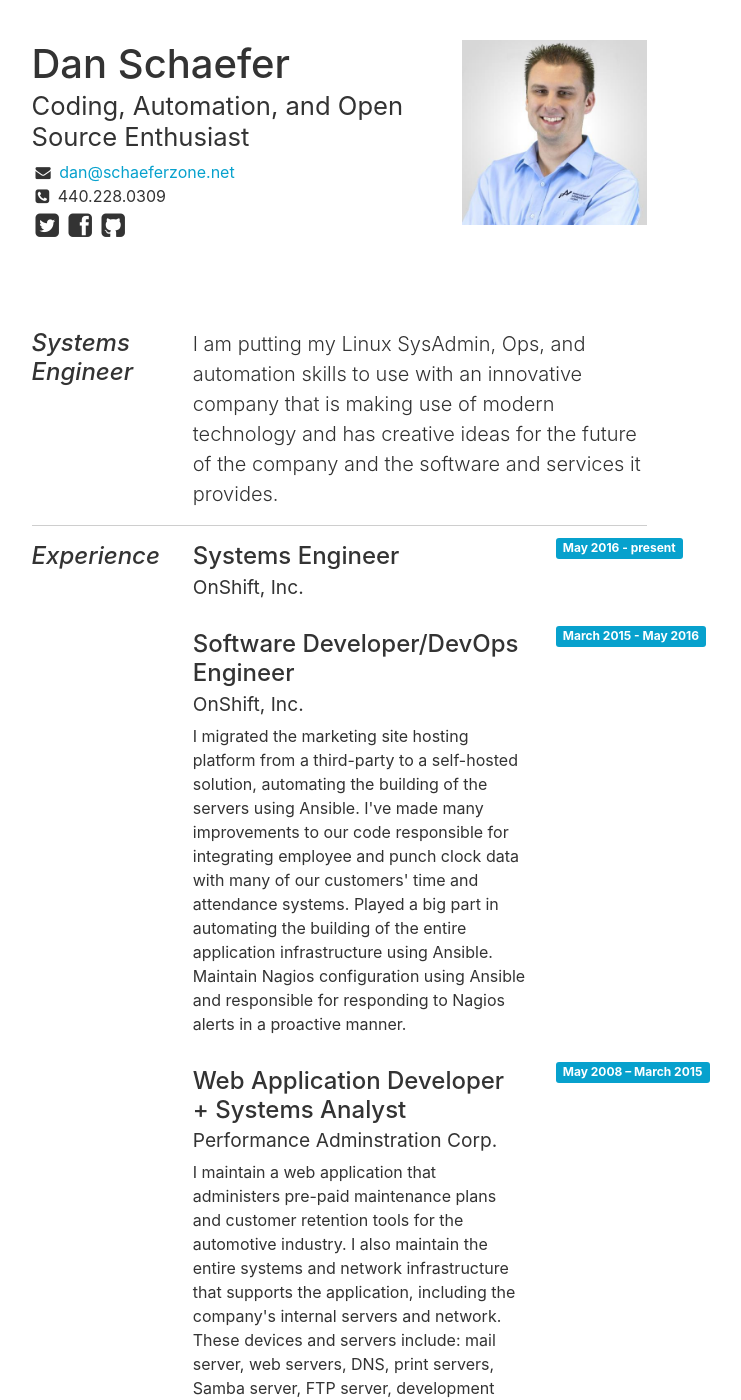
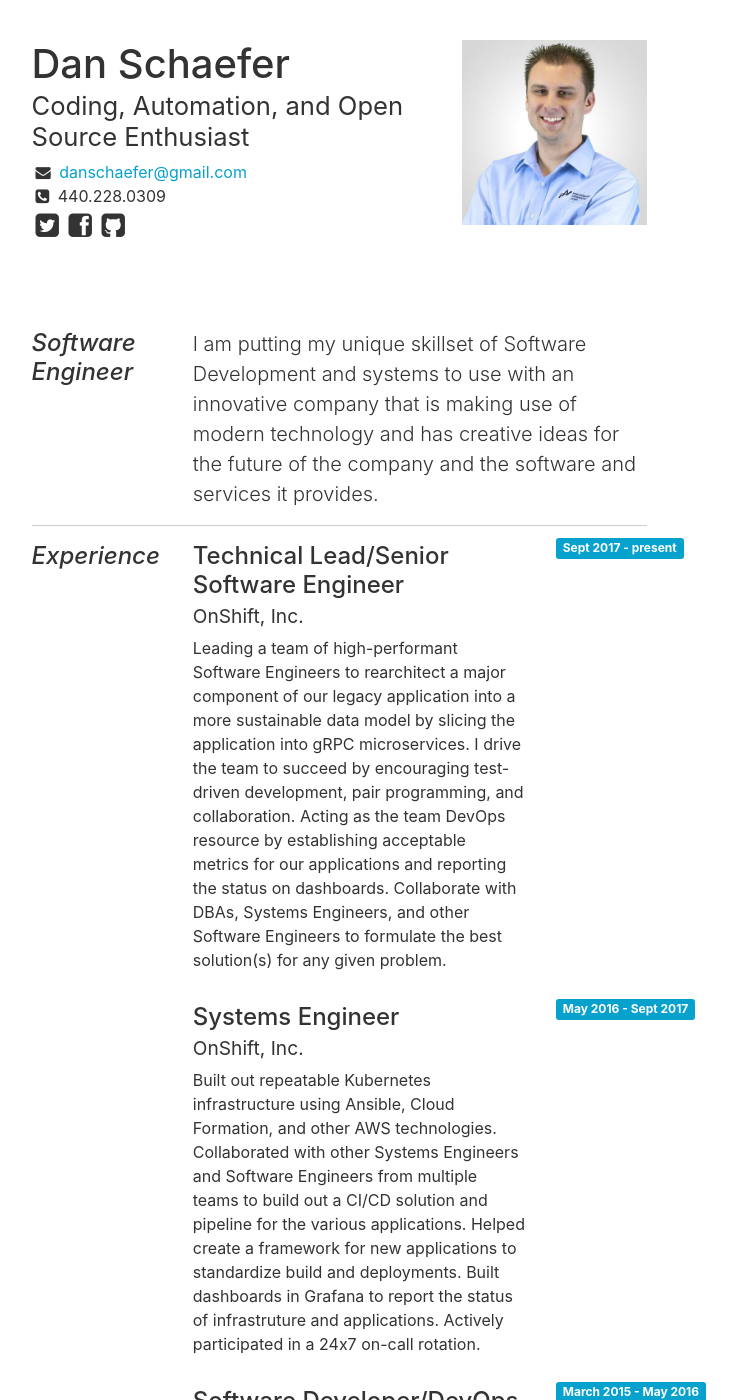
Before and after one commit to lieutdan13/lieutdan13, a Jekyll site: the page built from index.html, in a window 1280 px wide and 1400 px high. Shown: the whole window, without its empty margins (301-1042 px from the left). Built offline with Jekyll 4.4.1, drawn with Linux system fonts in a browser that asks for light colours; some of the changed text lies outside the part shown.

Commit message:
update content of resume

```diff
--- a/_config.yml
+++ b/_config.yml
@@ -16,7 +16,7 @@ avatar: ./img/dan-schaefer-pac.jpg
 
 social_media:
   dribbble:
-  email: dan@schaeferzone.net
+  email: danschaefer@gmail.com
   facebook: danschaefer13
   flickr:
   github: lieutdan13
--- a/index.html
+++ b/index.html
@@ -35,10 +35,10 @@ extra_includes:
 													<!-- start objective -->
 							<section class="row resume-objective-wrap">
 								<div class="col-lg-3">
-									<h4 class="zmt resume-item-title">Systems Engineer</h4>
+									<h4 class="zmt resume-item-title">Software Engineer</h4>
 								</div>
 								<div class="col-lg-9 resume-objective lead">
-									I am putting my Linux SysAdmin, Ops, and automation skills to use with an innovative company that is making use of modern technology and has creative ideas for the future of the company and the software and services it provides.
+                  I am putting my unique skillset of Software Development and systems to use with an innovative company that is making use of modern technology and has creative ideas for the future of the company and the software and services it provides.
                                 </div>
 							</section>
 							<hr>
@@ -53,12 +53,25 @@ extra_includes:
 																			<!-- company -->
 										<div class="row resume-company-item">
 											<div class="col-lg-9">
+												<h4 class="zmt resume-company-title">Technical Lead/Senior Software Engineer</h4>
+												<h4 class="zmt"><small>OnShift, Inc.</small></h4>
+												<p>Leading a team of high-performant Software Engineers to rearchitect a major component of our legacy application into a more sustainable data model by slicing the application into gRPC microservices. I drive the team to succeed by encouraging test-driven development, pair programming, and collaboration. Acting as the team DevOps resource by establishing acceptable metrics for our applications and reporting the status on dashboards. Collaborate with DBAs, Systems Engineers, and other Software Engineers to formulate the best solution(s) for any given problem.</p>
+											</div>
+											<div class="col-lg-3 tar">
+												<p class="label label-resume">Sept 2017 - present</p>
+											</div>
+										</div>
+										<!-- end company -->
+
+																			<!-- company -->
+										<div class="row resume-company-item">
+											<div class="col-lg-9">
 												<h4 class="zmt resume-company-title">Systems Engineer</h4>
 												<h4 class="zmt"><small>OnShift, Inc.</small></h4>
-												<p></p>
+												<p>Built out repeatable Kubernetes infrastructure using Ansible, Cloud Formation, and other AWS technologies. Collaborated with other Systems Engineers and Software Engineers from multiple teams to build out a CI/CD solution and pipeline for the various applications. Helped create a framework for new applications to standardize build and deployments. Built dashboards in Grafana to report the status of infrastruture and applications. Actively participated in a 24x7 on-call rotation.</p>
 											</div>
 											<div class="col-lg-3 tar">
-												<p class="label label-resume">May 2016 - present</p>
+												<p class="label label-resume">May 2016 - Sept 2017</p>
 											</div>
 										</div>
 										<!-- end company -->
@@ -67,7 +80,7 @@ extra_includes:
 											<div class="col-lg-9">
 												<h4 class="zmt resume-company-title">Software Developer/DevOps Engineer</h4>
 												<h4 class="zmt"><small>OnShift, Inc.</small></h4>
-												<p>I migrated the marketing site hosting platform from a third-party to a self-hosted solution, automating the building of the servers using Ansible. I've made many improvements to our code responsible for integrating employee and punch clock data with many of our customers' time and attendance systems. Played a big part in automating the building of the entire application infrastructure using Ansible. Maintain Nagios configuration using Ansible and responsible for responding to Nagios alerts in a proactive manner.</p>
+												<p>Migrated the marketing site from a third-party hosting platform to a self-hosted solution, automating the configuration of the servers using Ansible. Developed and maintained code responsible for integrating employee and punch clock data with many of our customers' time and attendance systems. Helped automate configuration of entire, hand-built application infrastructure using Ansible. Maintained Nagios configuration using Ansible and responsible for responding to Nagios alerts in a proactive manner.</p>
 											</div>
 											<div class="col-lg-3 tar">
 												<p class="label label-resume">March 2015 - May 2016</p>
@@ -79,7 +92,7 @@ extra_includes:
 											<div class="col-lg-9">
 												<h4 class="zmt resume-company-title">Web Application Developer + Systems Analyst</h4>
 												<h4 class="zmt"><small>Performance Adminstration Corp.</small></h4>
-												<p>I maintain a web application that administers pre-paid maintenance plans and customer retention tools for the automotive industry. I also maintain the entire systems and network infrastructure that supports the application, including the company's internal servers and network. These devices and servers include: mail server, web servers, DNS, print servers, Samba server, FTP server, development server, workstations (including virtual machines), NAS, Bacula server, printers, content filter, switches, routers, and firewall.</p>
+												<p>Actively developed and Maintained a web application that administers pre-paid maintenance plans and customer retention tools for the automotive industry. Maintained the entire systems and network infrastructure that supports the application, including the company's internal servers and network. These devices and servers include: mail server, LAMP stack servers, DNS, print servers and printers, Samba server, FTP server, development server, workstations (including virtual machines), NAS, Bacula server, content filter, switches, routers, and firewall.</p>
 											</div>
 											<div class="col-lg-3 tar">
 												<p class="label label-resume">May 2008 – March 2015</p>
```
